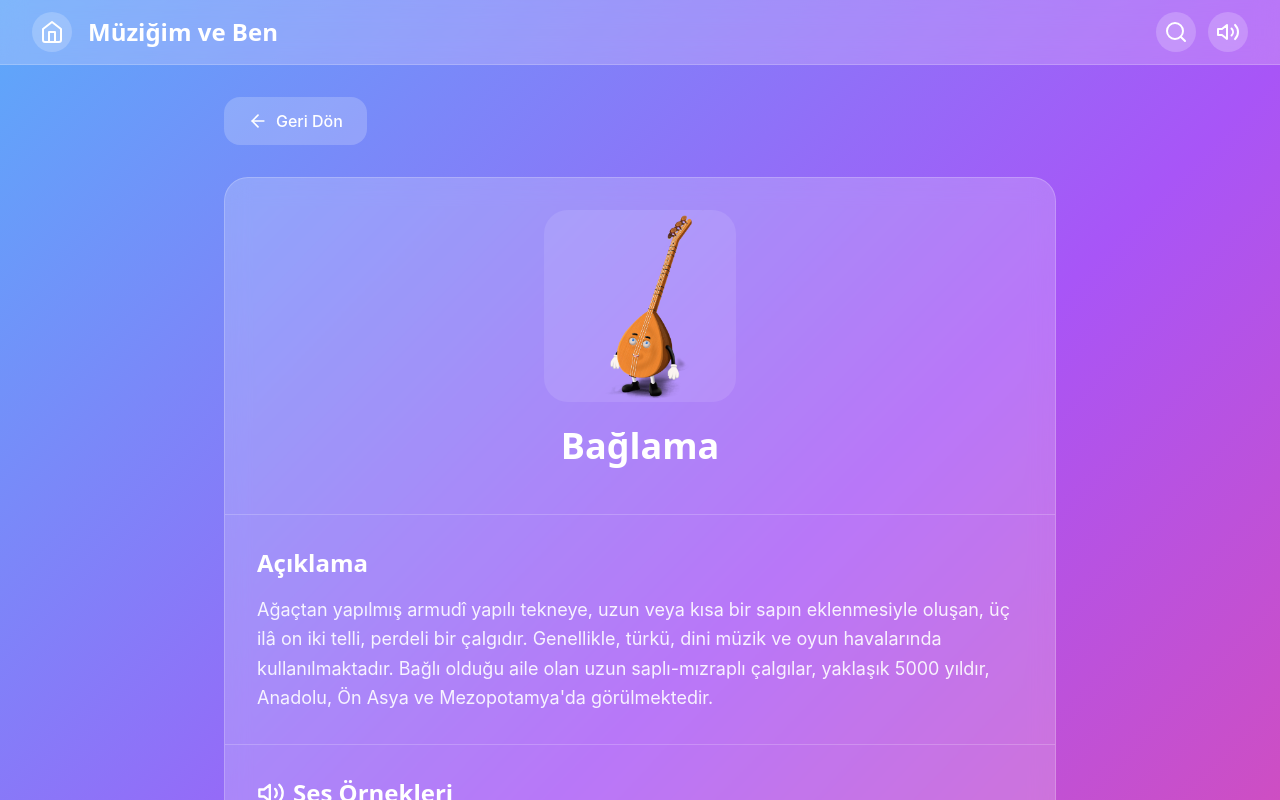
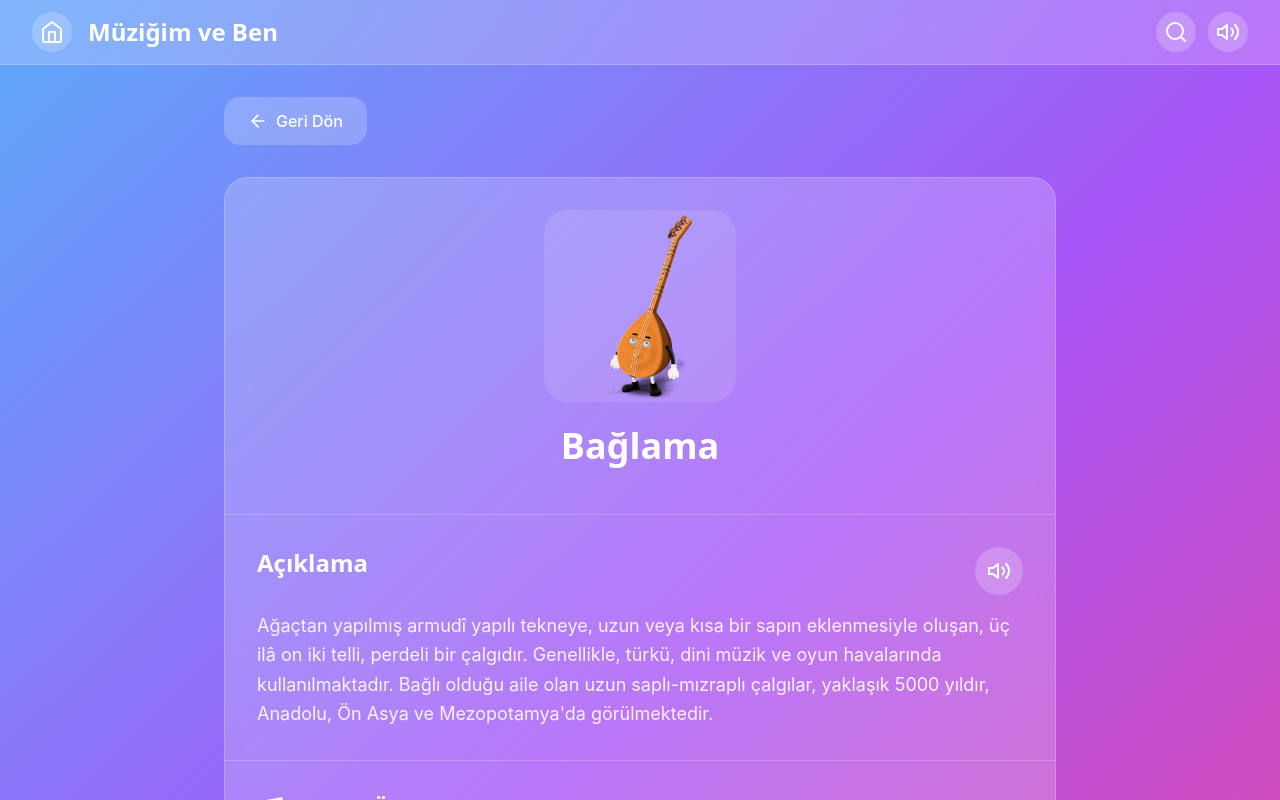
Before and after one commit to ilkan/M-zi-im-ve-Ben---WEB, a React (Vite) app: page / in a window 1280 px wide. Both pictures are taken after a click on the element 175 px from the left and 314 px from the top of the page. Shown: the top 800 px of the page. Built offline with nearby package versions, Linux system fonts and the light colour scheme.

Commit message:
Add Description Audio Feature

```diff
--- a/src/components/InstrumentDetail.tsx
+++ b/src/components/InstrumentDetail.tsx
@@ -1,5 +1,5 @@
 import React, { useState, useRef, useEffect } from 'react';
-import { ArrowLeft, Play, Pause, Volume2, RotateCcw, Music } from 'lucide-react';
+import { ArrowLeft, Play, Pause, Volume2, RotateCcw, Music, VolumeX } from 'lucide-react';
 import { Instrument, Song } from '../types/Instrument';
 import AudioPlayer from './AudioPlayer';
 
@@ -17,13 +17,26 @@ const InstrumentDetail: React.FC<InstrumentDetailProps> = ({
   const [currentSong, setCurrentSong] = useState<Song | null>(null);
   const [imageLoaded, setImageLoaded] = useState(false);
   const [imageError, setImageError] = useState(false);
+  const [isDescriptionPlaying, setIsDescriptionPlaying] = useState(false);
   const audioRef = useRef<HTMLAudioElement>(null);
+  const descriptionAudioRef = useRef<HTMLAudioElement>(null);
+
+  // Find the description audio (first song with "Seslendirme" in name)
+  const descriptionAudio = instrument.songs.find(song =>
+    song.name.toLowerCase().includes('seslendirme')
+  );
+
+  // Filter out description audio from music samples
+  const musicSamples = instrument.songs.filter(song =>
+    !song.name.toLowerCase().includes('seslendirme')
+  );
 
   useEffect(() => {
     // Reset states when instrument changes
     setCurrentSong(null);
     setImageLoaded(false);
     setImageError(false);
+    setIsDescriptionPlaying(false);
   }, [instrument]);
 
   const handleImageLoad = () => {
@@ -43,6 +56,52 @@ const InstrumentDetail: React.FC<InstrumentDetailProps> = ({
   const handleAudioEnd = () => {
     setCurrentSong(null);
   };
+
+  const handleDescriptionAudioToggle = async () => {
+    if (!audioEnabled || !descriptionAudio) return;
+
+    const audio = descriptionAudioRef.current;
+    if (!audio) return;
+
+    try {
+      if (isDescriptionPlaying) {
+        audio.pause();
+        setIsDescriptionPlaying(false);
+      } else {
+        // Stop any currently playing music
+        if (currentSong) {
+          setCurrentSong(null);
+        }
+
+        audio.src = `/assets/${descriptionAudio.path}`;
+        await audio.play();
+        setIsDescriptionPlaying(true);
+      }
+    } catch (error) {
+      console.error('Description audio playback error:', error);
+    }
+  };
+
+  useEffect(() => {
+    const audio = descriptionAudioRef.current;
+    if (!audio) return;
+
+    const handleEnded = () => {
+      setIsDescriptionPlaying(false);
+    };
+
+    const handleError = () => {
+      setIsDescriptionPlaying(false);
+    };
+
+    audio.addEventListener('ended', handleEnded);
+    audio.addEventListener('error', handleError);
+
+    return () => {
+      audio.removeEventListener('ended', handleEnded);
+      audio.removeEventListener('error', handleError);
+    };
+  }, []);
 
   return (
     <div className="min-h-screen bg-gradient-to-br from-blue-400 via-purple-500 to-pink-500">
@@ -88,33 +147,67 @@ const InstrumentDetail: React.FC<InstrumentDetailProps> = ({
             </h1>
           </div>
 
-          {/* Description */}
+          {/* Description with Audio */}
           <div className="p-8 border-b border-white/20">
-            <h2 className="text-2xl font-bold text-white mb-4 font-rounded">
+            <div className="flex items-start justify-between mb-4">
+              <h2 className="text-2xl font-bold text-white font-rounded">
                 Açıklama
               </h2>
+
+              {descriptionAudio && (
+                <button
+                  onClick={handleDescriptionAudioToggle}
+                  disabled={!audioEnabled}
+                  className={`btn-hover p-3 rounded-full transition-all duration-300 ${
+                    audioEnabled
+                      ? isDescriptionPlaying
+                        ? 'bg-red-500 hover:bg-red-600 text-white'
+                        : 'bg-white/20 hover:bg-white/30 text-white'
+                      : 'bg-white/10 text-white/50 cursor-not-allowed'
+                  }`}
+                  aria-label={isDescriptionPlaying ? 'Seslendirmeyi durdur' : 'Açıklamayı seslendir'}
+                >
+                  {isDescriptionPlaying ? (
+                    <Pause size={24} />
+                  ) : audioEnabled ? (
+                    <Volume2 size={24} />
+                  ) : (
+                    <VolumeX size={24} />
+                  )}
+                </button>
+              )}
+            </div>
+
             <p className="text-white/90 text-lg leading-relaxed">
               {instrument.text}
             </p>
+
+            {isDescriptionPlaying && (
+              <div className="mt-4 flex items-center space-x-2 text-white/80">
+                <div className="w-2 h-2 bg-white rounded-full animate-pulse"></div>
+                <span className="text-sm">Açıklama okunuyor...</span>
+              </div>
+            )}
           </div>
 
-          {/* Audio Samples */}
+          {/* Music Samples */}
+          {musicSamples.length > 0 && (
             <div className="p-8">
               <h2 className="text-2xl font-bold text-white mb-6 font-rounded flex items-center space-x-2">
-              <Volume2 size={28} />
-              <span>Ses Örnekleri</span>
+                <Music size={28} />
+                <span>Müzik Örnekleri</span>
               </h2>
 
               {!audioEnabled && (
                 <div className="bg-yellow-500/20 border border-yellow-500/30 rounded-2xl p-4 mb-6">
                   <p className="text-yellow-100 text-center">
-                  Ses örneklerini dinlemek için ses ayarlarını açın
+                    Müzik örneklerini dinlemek için ses ayarlarını açın
                   </p>
                 </div>
               )}
 
               <div className="grid gap-4">
-              {instrument.songs.map((song, index) => (
+                {musicSamples.map((song, index) => (
                   <div
                     key={song.id}
                     className={`bg-white/10 backdrop-blur-md rounded-2xl p-4 border border-white/20 transition-all duration-300 ${
@@ -157,7 +250,11 @@ const InstrumentDetail: React.FC<InstrumentDetailProps> = ({
                 ))}
               </div>
             </div>
+          )}
         </div>
+
+        {/* Hidden audio element for description */}
+        <audio ref={descriptionAudioRef} preload="metadata" />
 
         {/* Audio Player */}
         {currentSong && audioEnabled && (
```
Lines whose indentation alone changed are shown as unchanged.
